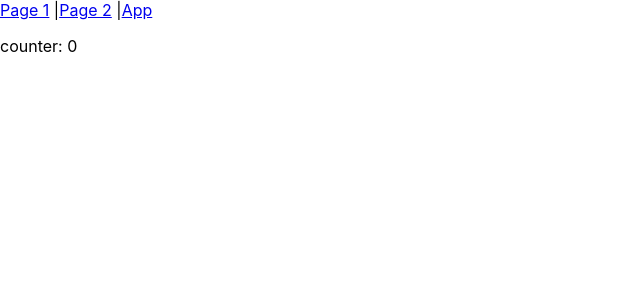
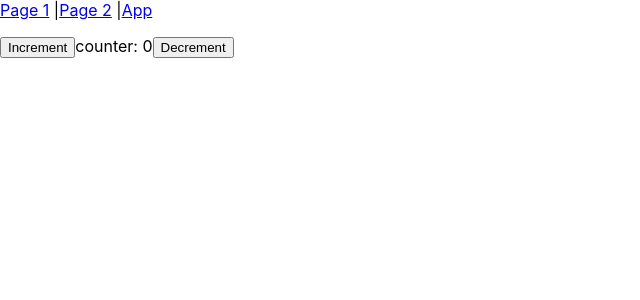
Before and after one commit to sgangapuram/FED-react, a React (Create React App) app: page /page1 in a window 1280 px wide. Shown: the top 300 px of the page, without its empty margins (0-640 px from the left). Built offline with nearby package versions, Linux system fonts and the light colour scheme.

Commit message:
Redux counter state incdec with whateveralias

```diff
--- a/src/HomePage.js
+++ b/src/HomePage.js
@@ -6,34 +6,30 @@ import {
   Link
 } from 'react-router-dom';
 import App from './App';
-import Page1 from './Page1';
-import Page2 from './Page2';
-
-
-
 import { Provider } from 'react-redux';
 import store from './store/store';
+import WhatEverAliasConnector from './connectors/Page2Connector';
+import CounterConnector from './connectors/CounterConnector';
 
 const HomePage = () => <>
+ <Provider store={store}>
   <Router>
     <Link to="page1">Page 1</Link> |
     <Link to="/page2">Page 2</Link> |
     <Link to="/">App</Link>
-
     <Switch>
       <Route path='/page1'>
-        <Provider store={store}>
-          <Page1 />
-        </Provider>
+          <CounterConnector />
       </Route>
       <Route path='/page2'>
-        <Page2 />
+        <WhatEverAliasConnector />
       </Route>
       <Route path="/" exact={false}>
         <App />
       </Route>
-    </Switch>
+      </Switch>
   </Router>
+  </Provider>
 </>;
 
 export default HomePage;
--- a/src/Page1.js
+++ /dev/null
@@ -1,6 +0,0 @@
-import React from 'react';
-import CounterConnector from './connectors/CounterConnector';
-
-const Page1 = () => <CounterConnector />;
-
-export default Page1;
--- /dev/null
+++ b/src/actions/actionTypes.js
@@ -0,0 +1,2 @@
+export const INCREMENT_COUNTER = 'INCREMENT_COUNTER';
+export const DECREMENT_COUNTER = 'DECREMENT_COUNTER';
--- /dev/null
+++ b/src/actions/counterActions.js
@@ -0,0 +1,11 @@
+// generate all the actions that pertain to the counter state (pie slice)
+
+import { INCREMENT_COUNTER, DECREMENT_COUNTER } from "./actionTypes"
+
+export const incrementCounter = () => ({
+    type: INCREMENT_COUNTER
+})
+
+export const decrementCounter = () => ({
+    type: DECREMENT_COUNTER
+})
--- a/src/connectors/CounterConnector.js
+++ b/src/connectors/CounterConnector.js
@@ -1,12 +1,22 @@
 import { connect } from 'react-redux';
-import CounterDumbComponenet from '../dumb-components/CounterDumbComponenet';
+import CounterDumbComponent from '../dumb-components/CounterDumbComponent';
+import { incrementCounter, decrementCounter } from '../actions/counterActions';
 
 const mapStateToProps = (reduxStore) => {
-  console.log('in mapStateToProps, here is the redux store: ', reduxStore);
+  console.log('CounterConnector::MSTP, here is the redux store: ', reduxStore);
   return {
-    counter: reduxStore,
-    hardCodedProperty: 'abc'
+    counter: reduxStore.reducer1
   };
 }
 
-export default connect(mapStateToProps)(CounterDumbComponenet); //<CounterDumbComponent counter={0} hardCodedProperty='abc' />
+
+const mapDispatchToProps = (dispatch) => {
+  console.log('CounterConnector: mapStateToProps: dispatch is a ', typeof dispatch);
+  return {
+    dispatchIncrementCounterAction: () => dispatch(incrementCounter()),
+    dispatchDecrementCounterAction: () => dispatch(decrementCounter())
+  };
+  }
+
+export default connect(mapStateToProps, mapDispatchToProps)(CounterDumbComponent); //<CounterDumbComponent counter={0} hardCodedProperty='abc' />
+//<CounterDumbComponent person = {{fname: 'Rod' , lname:'Nolan'}} />
--- /dev/null
+++ b/src/connectors/Page2Connector.js
@@ -0,0 +1,12 @@
+import {connect} from 'react-redux';
+import Page2DumbComponent from '../dumb-components/Page2DumbComponent';
+
+const mapStateToPropsPage2 = (reduxStore) => {
+    console.log('in mstp2, here is the redux store: ', reduxStore);
+    return {
+        page2Data: reduxStore.reducer2
+      };
+    }
+
+
+export default connect(mapStateToPropsPage2)(Page2DumbComponent);
--- a/src/dumb-components/CounterDumbComponenet.js
+++ /dev/null
@@ -1,5 +0,0 @@
-import React from 'react';
-
-const CounterDumbComponenet = (props) => <p>counter: {props.counter} </p>
-
-export default CounterDumbComponenet;
--- /dev/null
+++ b/src/dumb-components/CounterDumbComponent.js
@@ -0,0 +1,18 @@
+import React from 'react';
+
+const CounterDumbComponent = ({counter, dispatchIncrementCounterAction, dispatchDecrementCounterAction}) =>
+ <p>
+     <button onClick= {
+         ()=>{  console.log('increased store by 1');
+                dispatchIncrementCounterAction();
+            }
+     }>Increment</button>
+     counter: {counter}
+     <button onClick= {
+         ()=>{console.log('decreased store by 1');
+                 dispatchDecrementCounterAction();
+            }
+     }>Decrement</button>
+     </p>
+
+export default CounterDumbComponent;
--- /dev/null
+++ b/src/dumb-components/Page2DumbComponent.js
@@ -0,0 +1,9 @@
+import React from 'react';
+
+const Page2DumbComponent = (props) =>
+    <>
+        <p>FirstName: {props.page2Data.firstName} </p>
+        <p>LastName: {props.page2Data.lastName} </p>
+    </>
+
+export default Page2DumbComponent;
--- a/src/reducers/reducer1.js
+++ b/src/reducers/reducer1.js
@@ -1,7 +1,19 @@
+import { DECREMENT_COUNTER, INCREMENT_COUNTER } from "../actions/actionTypes";
+
 const initialState = 0;
 
-function reducer1 (state = initialState) {
-  return state;
+function reducer1 (state = initialState, action) {
+   console.log('reducer1 just received a notification' +action.type);
+
+   let newStateToReturn = state;
+   switch(action.type){
+      case INCREMENT_COUNTER:
+         return newStateToReturn+1;
+      case DECREMENT_COUNTER:
+         return newStateToReturn-1;
+      default:
+         return newStateToReturn;
+   }
 }
 
 export default reducer1;
--- /dev/null
+++ b/src/reducers/reducer2.js
@@ -0,0 +1,11 @@
+const initialState = {
+    firstName:'Srini',
+    lastName: 'Ganga'
+}
+
+function reducer2 (state = initialState, action) {
+    console.log('reducer2 just received a notification' +action.type);
+    return state;
+}
+
+export default reducer2;
--- a/src/store/store.js
+++ b/src/store/store.js
@@ -1,7 +1,10 @@
-import { createStore } from 'redux';
+import { createStore, combineReducers } from 'redux';
 import reducer1 from '../reducers/reducer1';
+import reducer2 from '../reducers/reducer2';
 
-const store = createStore(reducer1);
+const rootReducer  = combineReducers({reducer1, reducer2});
+
+const store = createStore(rootReducer);
 
 console.log(store);
 console.log(store.getState());
```
